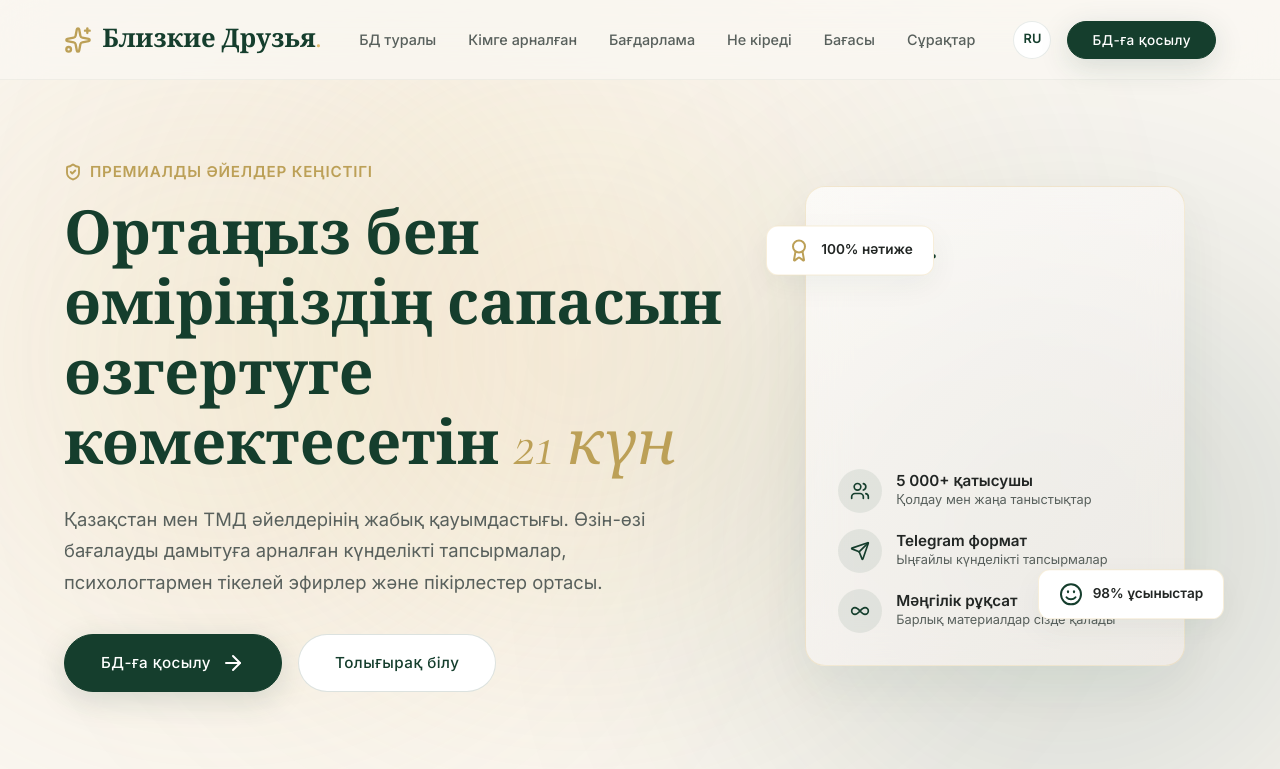
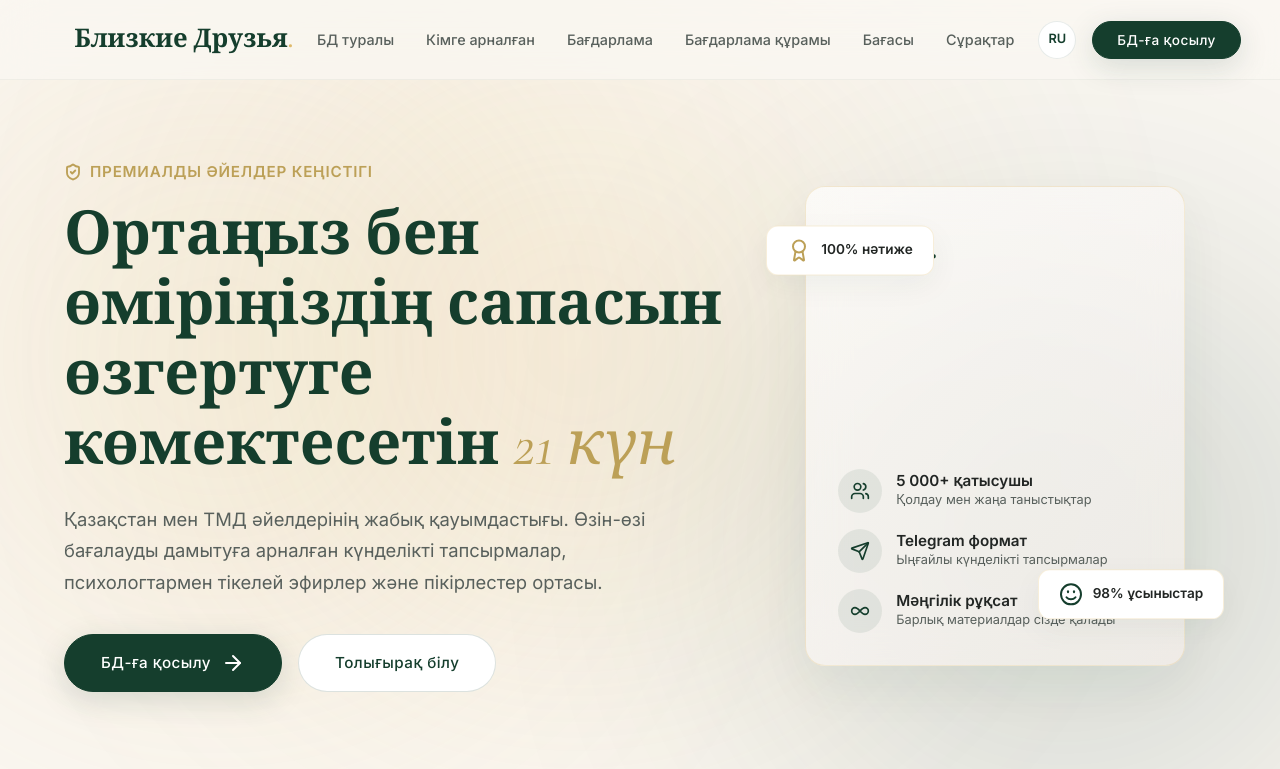
Before and after one commit to iambaqe/women-community-blueprint, a plain HTML site: page index_kk.html in a window 1280 px wide. Shown: the top 769 px of the page. Drawn offline with nearby package versions, Linux system fonts and the light colour scheme.

Commit message:
fix: change confusing 'Не кіреді' menu item to 'Бағдарлама құрамы'

```diff
--- a/index_kk.html
+++ b/index_kk.html
@@ -40,7 +40,7 @@
                 <a href="#about" class="nav-link">БД туралы</a>
                 <a href="#for-whom" class="nav-link">Кімге арналған</a>
                 <a href="#timeline" class="nav-link">Бағдарлама</a>
-                <a href="#includes" class="nav-link">Не кіреді</a>
+                <a href="#includes" class="nav-link">Бағдарлама құрамы</a>
                 <a href="#pricing" class="nav-link">Бағасы</a>
                 <a href="#faq" class="nav-link">Сұрақтар</a>
             </nav>
```
